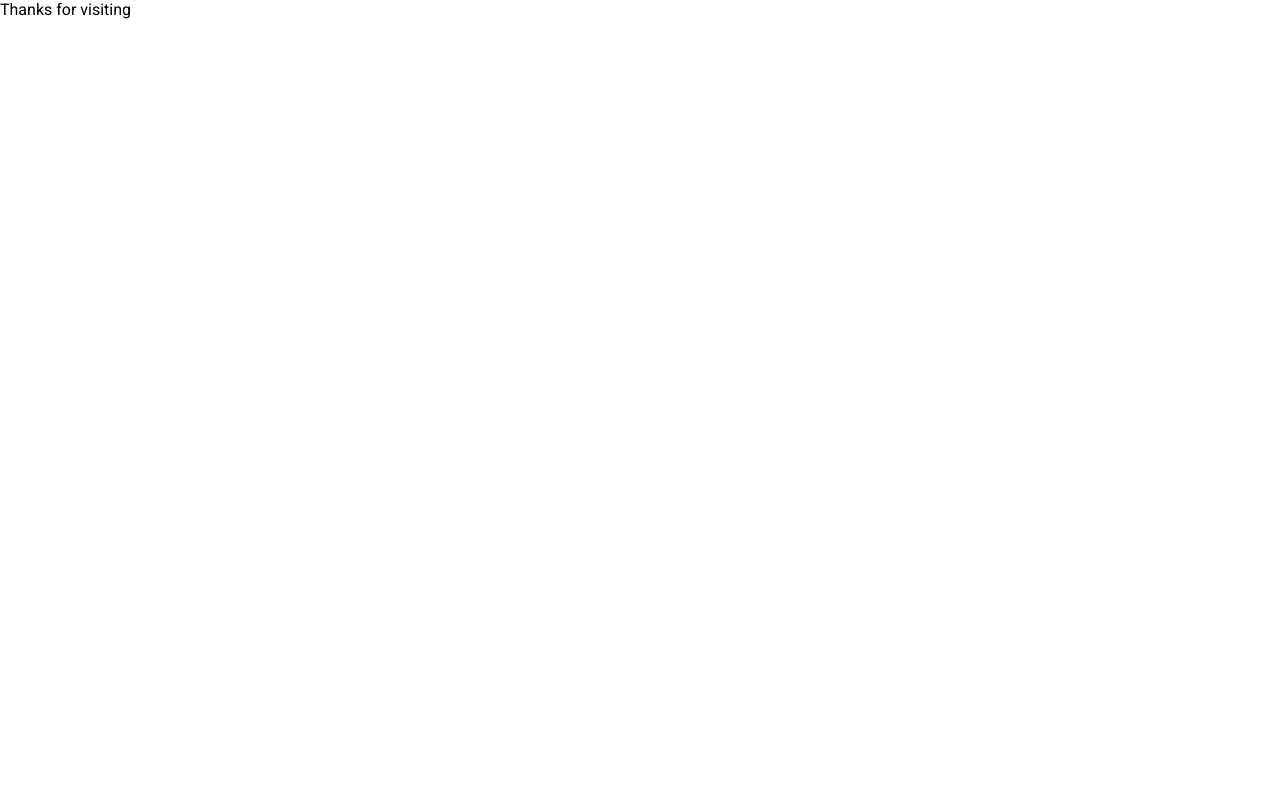
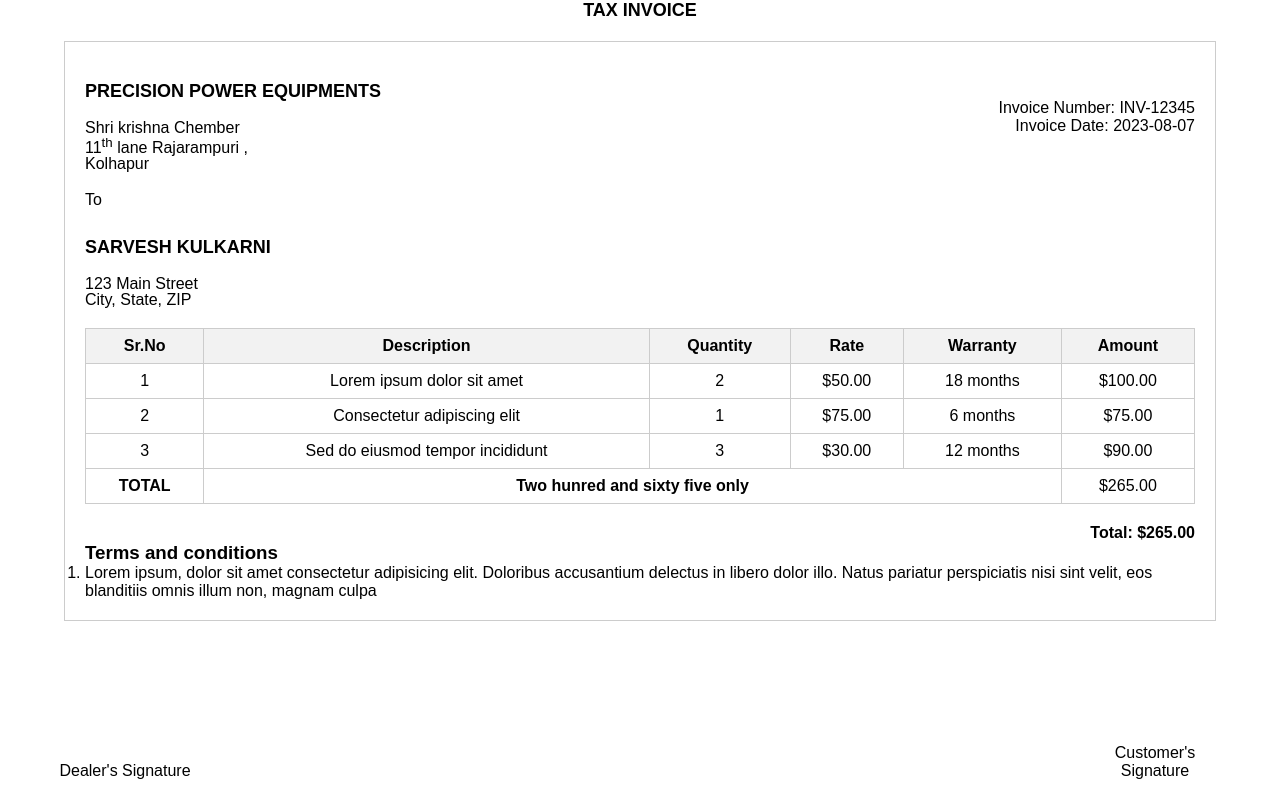
Before and after one commit to sarvesh123305/PrecisionPowerEquipments, a React (Create React App) app: page /Admin/invoice in a window 1280 px wide. Built offline with nearby package versions, Linux system fonts and the light colour scheme.

Commit message:
Integrating Invoice dynamic generation

```diff
--- a/src/Admin/pages/customerPurchases/Purchase.js
+++ b/src/Admin/pages/customerPurchases/Purchase.js
@@ -12,7 +12,7 @@ import {
   TextField,
   Typography,
 } from "@mui/material";
-import { DatePicker } from "@mui/x-date-pickers/DatePicker";
+import TableShow from "./TableShow";
 import Autocomplete from "@mui/material/Autocomplete";
 import { collection, doc, onSnapshot, setDoc } from "firebase/firestore";
 import { db } from "../../../Database/Firebase1";
@@ -26,6 +26,7 @@ const Purchase = () => {
   const productNameRef = useRef(null);
   const [selectedCustomer, setSelectedCustomer] = useState(null);
   const [total, setTotal] = useState(0);
+  const [newData, setNewData] = useState([]);
   const [formData, setFormData] = useState({
     category: "",
     price: 0,
@@ -34,8 +35,9 @@ const Purchase = () => {
     amc: "",
     amcAmount: "",
     quantity: 0,
+    tax: 0,
   });
-  const { category, price, serialNo, quality, amc, amcAmount, quantity } =
+  const { category, price, serialNo, quality, amc, tax, amcAmount, quantity } =
     formData;
   useEffect(() => {
     const fetchData = onSnapshot(
@@ -86,12 +88,9 @@ const Purchase = () => {
   const AddNewProduct = async () => {
     const productName = productNameRef.current.value;
     console.log(selectedCustomer.email);
-    console.log("Product Name:", productName);
 
-    // console.log(selectedCustomer.Purchase);
-    let newData = [];
-    if (selectedCustomer.Purchase) {
-      newData = selectedCustomer.Purchase;
+    if (selectedCustomer.Purchase && newData.length === 0) {
+      setNewData(selectedCustomer.Purchase);
     }
     console.log("New Data ", newData);
     const object = {
@@ -102,25 +101,28 @@ const Purchase = () => {
       serialNo: serialNo,
       quality: quality,
       amc: amc,
+      tax: tax,
       amcAmount: amcAmount,
       quantity: quantity,
       total: total,
     };
     newData.push(object);
     console.log(newData);
+
+  };
+  const AddProductToCustomerCart = async () =>{
     try {
-      // const res = await setDoc(doc(db, "customers", "y92831@gmail.com"), {
-      //   name: "Hello",
-      //   rollno: "askda",
-      //   Purchase: ["2", "Sarbesh", "1500"],
-      // });
+      selectedCustomer.products = newData;
+      await setDoc(doc(db, "customers", selectedCustomer.email), {
+        ...selectedCustomer,
+      });
 
-      toast.success("Product ds successfully!!!");
+      toast.success("Products successfully!!!");
     } catch (err) {
       toast.error("Error adding product" + err);
       console.log(err);
     }
-  };
+    }
   useEffect(() => {
     const handleTotal = () => {
       const newTotal = quantity * price;
@@ -220,11 +222,24 @@ const Purchase = () => {
             </Grid>
             <Grid item xs={6}>
               <TextField
-                label="Serial Number"
+                label="Quantity"
+                type="number"
                 InputLabelProps={{ shrink: true }}
-                placeholder="Enter serial Number"
-                value={serialNo}
-                name="serialNo"
+                placeholder="Enter Quantity"
+                value={quantity}
+                name="quantity"
+                onChange={handleChangeDynamic}
+                fullWidth
+              />
+            </Grid>
+            <Grid item xs={6}>
+              <TextField
+                label="GST"
+                type="number"
+                InputLabelProps={{ shrink: true }}
+                placeholder="Dont write % symbol"
+                value={tax}
+                name="tax"
                 onChange={handleChangeDynamic}
                 fullWidth
               />
@@ -281,16 +296,16 @@ const Purchase = () => {
             )}
             <Grid item xs={6}>
               <TextField
-                label="Quantity"
-                type="number"
+                label="Serial Number"
                 InputLabelProps={{ shrink: true }}
-                placeholder="Enter Quantity"
-                value={quantity}
-                name="quantity"
+                placeholder="Enter serial Number"
+                value={serialNo}
+                name="serialNo"
                 onChange={handleChangeDynamic}
                 fullWidth
               />
             </Grid>
+
             <Grid item xs={6}>
               <TextField
                 label="Total"
@@ -304,10 +319,7 @@ const Purchase = () => {
                 fullWidth
               />
             </Grid>
-            <Grid xs={6}>
-              {" "}
-              <DatePicker />
-            </Grid>
+            <Grid xs={6}> </Grid>
           </Grid>
           <Box sx={{ margin: "10px" }}>
             <Button
@@ -316,7 +328,7 @@ const Purchase = () => {
               sx={{ marginRight: "10px" }}
               color="success"
             >
-              Add New Customer
+              Add Product
             </Button>
             <Button
               variant="contained"
@@ -327,6 +339,30 @@ const Purchase = () => {
             </Button>
           </Box>
         </Paper>
+      </Box>
+      <Box>
+        <TableShow
+          products={
+            (selectedCustomer !== null && selectedCustomer.products) === false
+              ? null
+              : selectedCustomer.products
+          }
+        />
+      </Box>
+      <Box sx={{
+        display: "flex",
+        justifyContent: "center",
+        alignItems: "center",
+
+      }}>
+        <Button
+          variant="contained"
+          sx={{ margin : "20px"}}
+          color="warning"
+          onClick={() => {AddProductToCustomerCart()}}
+        >
+          Add products to customer
+        </Button>
       </Box>
     </Layout>
   );
--- /dev/null
+++ b/src/Admin/pages/customerPurchases/TableShow.js
@@ -0,0 +1,108 @@
+import React from "react";
+import Table from "@mui/material/Table";
+import TableBody from "@mui/material/TableBody";
+import TableCell from "@mui/material/TableCell";
+import TableContainer from "@mui/material/TableContainer";
+import TableHead from "@mui/material/TableHead";
+import TableRow from "@mui/material/TableRow";
+import Paper from "@mui/material/Paper";
+
+const TableShow = (products) => {
+
+  function ccyFormat(num) {
+    num = parseFloat(num);
+    return `${num.toFixed(2)}`;
+  }
+
+
+  function amcTotal(items) {
+    return items.map(({ amcAmount }) => amcAmount).reduce((sum, i) => sum + i, 0);
+  }
+  let TAXAMOUNT = 0 , SUBTOTAL = 0 ;
+  function calculateTax(tax, price, quantity) {
+    let taxPercent = parseFloat(tax);
+    let taxPrice = parseFloat(price);
+    quantity = parseFloat(quantity);
+    let TaxAmount = taxPrice - taxPrice * (taxPercent / 100);
+    SUBTOTAL += (TaxAmount * quantity);
+    TaxAmount = (taxPrice - TaxAmount) * quantity;
+    TAXAMOUNT += TaxAmount;
+    return TaxAmount;
+  }
+  const productsArray = products.products;
+  const amcTotalvalue = amcTotal(productsArray ? productsArray : []);
+//   const invoiceTotal = subtotal(productsArray ? productsArray : []);
+  return (
+    <>
+    {   productsArray !== null &&
+      <TableContainer component={Paper}>
+        <Table sx={{ minWidth: 700 }} aria-label="spanning table">
+          <TableHead>
+            <TableRow>
+              <TableCell align="center" sx={{ fontWeight: "bold" }} colSpan={1}>
+                Details
+              </TableCell>
+              <TableCell align="center" sx={{ fontWeight: "bold" }} colSpan={5}>
+                Price
+              </TableCell>
+            </TableRow>
+            <TableRow>
+              <TableCell>Description</TableCell>
+              <TableCell align="right">Qty.</TableCell>
+              <TableCell align="right">Price</TableCell>
+              <TableCell align="right">GST</TableCell>
+              <TableCell align="right">Tax</TableCell>
+              <TableCell align="right">Amount</TableCell>
+            </TableRow>
+          </TableHead>
+          <TableBody>
+            {productsArray !== null &&
+              productsArray.map((row) => (
+                <TableRow key={row.productName}>
+                  <TableCell>{row.productName}</TableCell>
+
+                  <TableCell align="right">{row.quantity}</TableCell>
+                  <TableCell align="right">
+                    {ccyFormat(parseFloat(row.price) - parseFloat(row.price) * (parseFloat(row.tax) / 100) )}
+                  </TableCell>
+                  <TableCell align="right">{ccyFormat(parseFloat(row.tax))}% </TableCell>
+                  <TableCell align="right">
+                    {ccyFormat(calculateTax(row.tax, row.price, row.quantity))}{" "}
+                  </TableCell>
+
+                  <TableCell align="right">{row.total}</TableCell>
+                </TableRow>
+              ))}
+            <TableRow>
+              <TableCell colSpan={1} />
+              <TableCell rowSpan={1} />
+              <TableCell colSpan={1}>Subtotal</TableCell>
+              <TableCell align="right">{ccyFormat(SUBTOTAL)}</TableCell>
+            </TableRow>
+            <TableRow>
+              <TableCell colSpan={1} />
+              <TableCell rowSpan={1} />
+              <TableCell colSpan={1}>GST</TableCell>
+              <TableCell align="right">{ccyFormat(TAXAMOUNT)}</TableCell>
+            </TableRow>
+            <TableRow>
+            <TableCell colSpan={1} />
+            <TableCell rowSpan={1} />
+            <TableCell colSpan={1}>AMC Amount</TableCell>
+            <TableCell align="right">{ccyFormat(amcTotalvalue)}</TableCell>
+          </TableRow>
+            <TableRow>
+              <TableCell rowSpan={1} />
+              <TableCell colSpan={1} />
+              <TableCell colSpan={1}>Total</TableCell>
+              <TableCell align="right">{ccyFormat(parseFloat(amcTotalvalue) +parseFloat(TAXAMOUNT) + parseFloat(SUBTOTAL))}</TableCell>
+            </TableRow>
+          </TableBody>
+        </Table>
+      </TableContainer>
+              }
+    </>
+  );
+};
+
+export default TableShow;
--- a/src/Admin/pages/invoiceGenerator/Invoice.js
+++ b/src/Admin/pages/invoiceGenerator/Invoice.js
@@ -1,7 +1,103 @@
 import React from "react";
+import "./invoice.css";
+const Invoice = () => {
+  return (
+    <>
+      <div class="header">TAX INVOICE</div>
+      <div class="invoice">
+        <div class="invoice-header">
+          <div class="invoice-info">
+            <p class="from-header"> Precision Power Equipments</p>
+            <p>Shri krishna Chember</p>
+            <p>
+              11<sup>th</sup> lane Rajarampuri ,
+            </p>
+            <p>Kolhapur</p>
+          </div>
+          <div class="invoice-details">
+            <p>Invoice Number: INV-12345</p>
+            <p>Invoice Date: 2023-08-07</p>
+          </div>
+        </div>
 
-const Invoice = () => {
-  return <div>Thanks for visiting</div>;
+        <div class="invoice-info">
+          <p style={{ marginBottom: "30px", fontSize: "medium" }}> To</p>
+          <p class="from-header">Sarvesh Kulkarni</p>
+          <p>123 Main Street</p>
+          <p>City, State, ZIP</p>
+        </div>
+        <table class="invoice-table">
+          <thead>
+            <tr>
+              <th>Sr.No</th>
+              <th>Description</th>
+              <th>Quantity</th>
+              <th>Rate</th>
+              <th>Warranty</th>
+              <th>Amount</th>
+            </tr>
+          </thead>
+          <tbody>
+            <tr>
+              <td> 1</td>
+              <td>Lorem ipsum dolor sit amet</td>
+              <td>2</td>
+              <td>$50.00</td>
+              <td>18 months</td>
+              <td>$100.00</td>
+            </tr>
+            <tr>
+              <td> 2</td>
+              <td>Consectetur adipiscing elit</td>
+              <td>1</td>
+              <td>$75.00</td>
+              <td>6 months</td>
+              <td>$75.00</td>
+            </tr>
+            <tr>
+              <td> 3</td>
+              <td>Sed do eiusmod tempor incididunt</td>
+              <td>3</td>
+              <td>$30.00</td>
+              <td>12 months</td>
+              <td>$90.00</td>
+            </tr>
+
+            <tr>
+              <td colspan="1">
+                <strong>TOTAL</strong>
+              </td>
+              <td colspan="4">
+                <strong>Two hunred and sixty five only</strong>
+              </td>
+              <td>$265.00</td>
+            </tr>
+          </tbody>
+        </table>
+        <div class="invoice-total">
+          <p>Total: $265.00</p>
+        </div>
+        <div>
+          <h3>Terms and conditions</h3>
+          <ul style={{ listStyleType: "decimal" }}>
+            <li>
+              Lorem ipsum, dolor sit amet consectetur adipisicing elit.
+              Doloribus accusantium delectus in libero dolor illo. Natus
+              pariatur perspiciatis nisi sint velit, eos blanditiis omnis illum
+              non, magnam culpa{" "}
+            </li>
+          </ul>
+        </div>
+        <div class="dealer-signature">
+          <p>Dealer's Signature</p>
+        </div>
+
+        <div class="customer-signature">
+          <p>Customer's Signature</p>
+        </div>
+      </div>
+    </>
+  );
 };
 
 export default Invoice;
--- /dev/null
+++ b/src/Admin/pages/invoiceGenerator/invoice.css
@@ -0,0 +1,96 @@
+body {
+    font-family: Arial, sans-serif;
+}
+
+.invoice {
+    width: 90%;
+    margin: 20px auto;
+    padding: 20px;
+    border: 1px solid #ccc;
+}
+
+.invoice-header {
+    display: flex;
+    justify-content: space-between;
+    align-items: center;
+}
+
+.invoice-logo {
+    max-width: 150px;
+}
+
+.invoice-details {
+    text-align: right;
+}
+
+.invoice-title {
+    font-size: 24px;
+    font-weight: bold;
+}
+
+.invoice-info {
+    margin-top: 20px;
+    line-height: 1;
+
+}
+
+.invoice-table {
+    width: 100%;
+    border-collapse: collapse;
+    margin-top: 20px;
+}
+
+.invoice-table th,
+.invoice-table td {
+    border: 1px solid #ccc;
+    padding: 8px;
+}
+
+.invoice-total {
+    text-align: right;
+    font-weight: bold;
+    margin-top: 20px;
+}
+
+.header {
+    font-weight: bold;
+    justify-content: center;
+    align-items: center;
+    text-align: center;
+    font-size: large;
+}
+
+.from-header {
+    font-weight: bold;
+    font-size: large;
+    text-transform: uppercase;
+    margin-bottom: 20px;
+}
+
+th,
+td {
+    border: 1px solid black;
+    padding: 8px;
+    text-align: center;
+    /* Center the text in all <td> elements */
+}
+
+th {
+    background-color: #f2f2f2;
+}
+
+.dealer-signature,
+.customer-signature {
+    position: absolute;
+    bottom: 20px;
+    width: 150px;
+    text-align: center;
+}
+
+.dealer-signature {
+    left: 50px;
+}
+
+.customer-signature {
+    right: 50px;
+}
```
